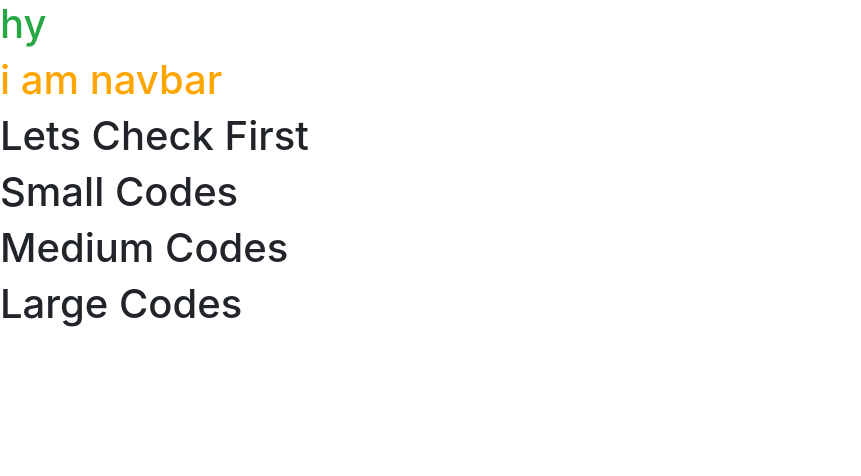
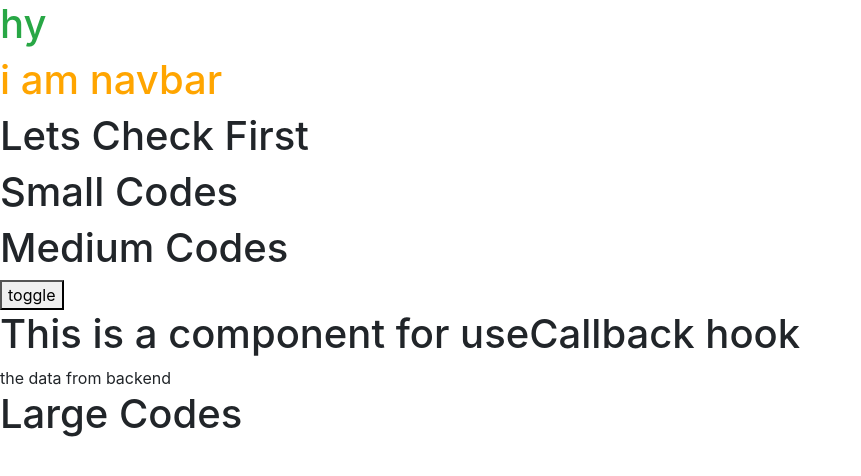
Before and after one commit to MuhammadHassaanMahmood5550/sm-md-lg-codes, a React (Create React App) app: page / in a window 1280 px wide. Shown: the top 476 px of the page, without its empty margins (0-861 px from the left). Built offline with nearby package versions, Linux system fonts and the light colour scheme.

Commit message:
added useCallback

```diff
--- /dev/null
+++ b/src/components/ChildForUseCallBack.js
@@ -0,0 +1,19 @@
+import { useEffect } from "react";
+const ChildForUseCallBack = (props) => {
+    //****** useCallback = simillar to useMemo but useMemo stores value and useCallback stores function. useCallback = simillar to useMemo, it control rerender **********/
+    console.log("i am console got call in ChildForUseCallBack components")
+    useEffect(() => {
+        console.log("useEffect inside ChildForUseCallBack called");
+        },[props.returnData]);
+//****** useCallback = simillar to useMemo but useMemo stores value and useCallback stores function. useCallback = simillar to useMemo, it control rerender **********/
+
+    return (
+        <div id="Main_ChildForUseCallBack">
+            <h1>This is a component for useCallback hook</h1>
+            {console.log("i am console got call in return")}
+            {props.returnData()}
+        </div>
+     );
+}
+
+export default ChildForUseCallBack;
--- a/src/components/FirstTry.js
+++ b/src/components/FirstTry.js
@@ -1,12 +1,13 @@
 import { useMemo } from "react";
+import { useCallback } from "react";
 import { useState } from "react";
 import { useEffect, useImperativeHandle, useLayoutEffect, useRef } from "react";
+import ChildForUseCallBack from "./ChildForUseCallBack";
 
 const FirstTry = () => {
     return (
         <div id="Main_FirstTry">
             <h1>Lets Check First</h1>
-
         </div>
      );
 }
--- a/src/components/Medium.js
+++ b/src/components/Medium.js
@@ -1,5 +1,6 @@
-import { useEffect, useState, useRef, useLayoutEffect, useMemo } from "react";
+import { useEffect, useState, useRef, useLayoutEffect, useMemo, useCallback } from "react";
 import ButtonAsChild from "./ButtonAsChild";
+import ChildForUseCallBack from "./ChildForUseCallBack";
 const Medium = () => {
 
     //**************start = get window, screen, pixels, width, height
@@ -127,6 +128,17 @@ const Medium = () => {
 //// and that is why we use useMemo to control this          end heres
 
 
+      //****** useCallback = simillar to useMemo but useMemo stores value and useCallback stores function. useCallback = simillar to useMemo, it control rerender **********/
+      const [toggle, setToggle] = useState(0);
+      const [data, setData] = useState("the data from backend");
+
+      const returnData = useCallback(() => {
+          console.log("function is called");
+          return data;
+      },[data]);
+          //****** useCallback = simillar to useMemo but useMemo stores value and useCallback stores function. useCallback = simillar to useMemo, it control rerender **********/
+
+
 
     return (
         <div id="Main_Medium">
@@ -171,6 +183,14 @@ const Medium = () => {
 {/* //******** remember when state change in our application that components rerenders
 // and that is why we use useMemo to control this. */}
 
+       {/* //****** useCallback = simillar to useMemo but useMemo stores value and useCallback stores function. useCallback = simillar to useMemo, it control rerender ********** */}
+            {/* {returnData()}  */}
+            <button
+            onClick={() => setToggle(data + 1)}
+            >toggle</button>
+            <ChildForUseCallBack returnData={returnData}/>
+            {/* //****** useCallback = simillar to useMemo but useMemo stores value and useCallback stores function. useCallback = simillar to useMemo, it control rerender **********/}
+
 
         </div>
      );
```
Also changed, not shown: src/components/ImportantPoints.txt.
